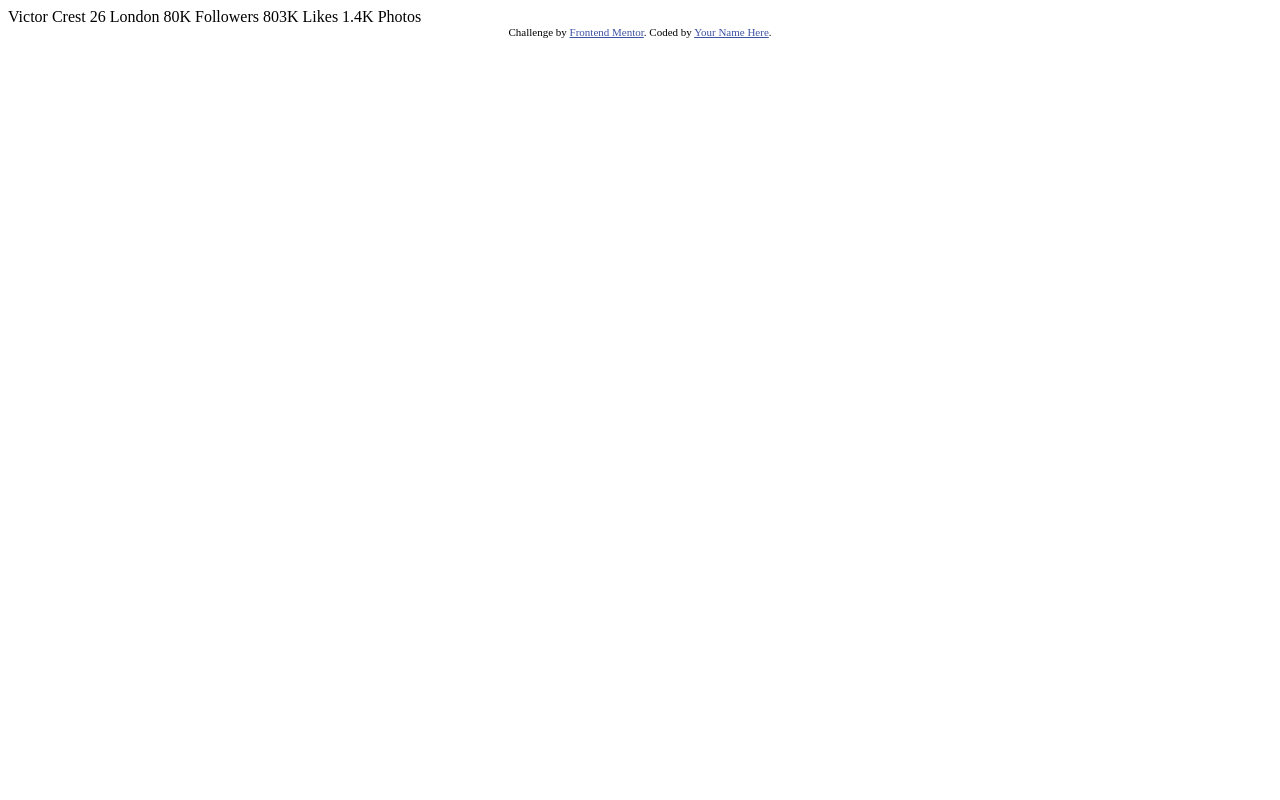
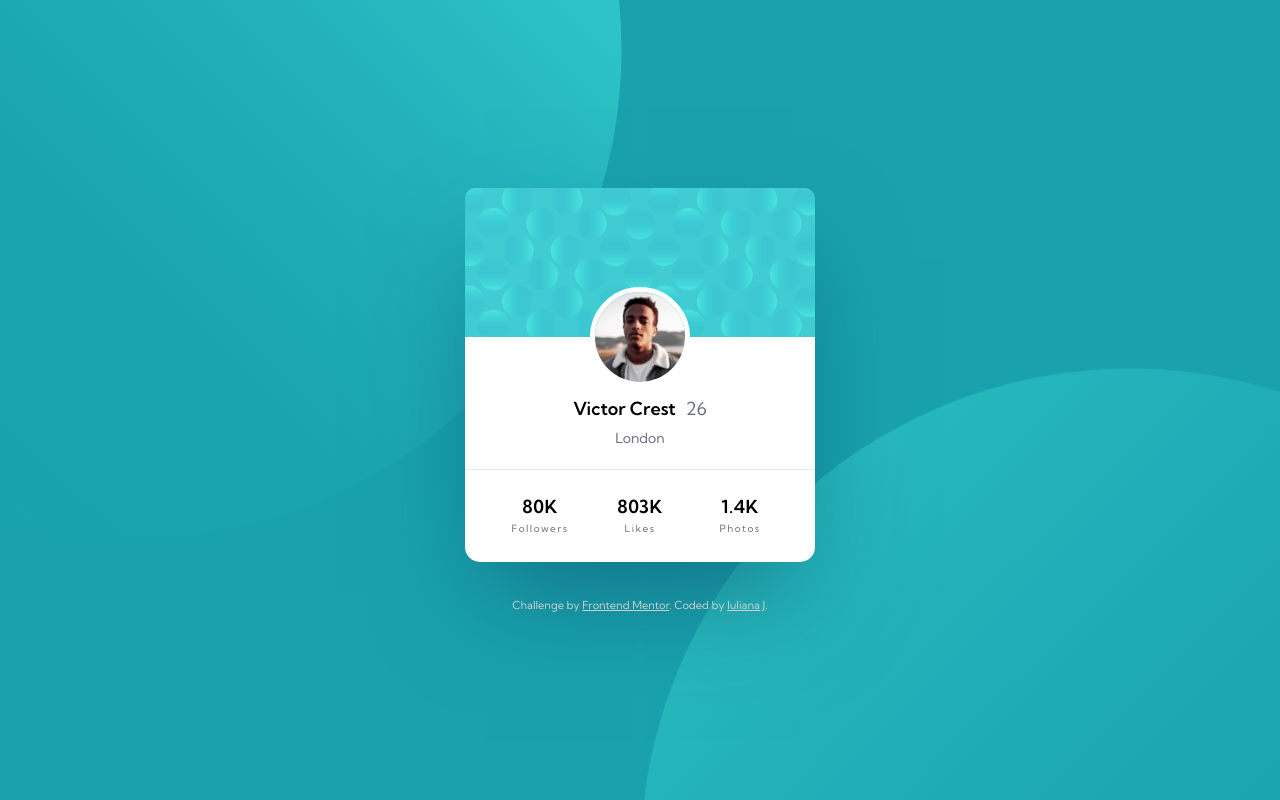
Before and after one commit to IulianaJ/profile-card-component, a plain HTML site: page index.html in a window 1280 px wide. Drawn offline with Linux system fonts and the light colour scheme.

Commit message:
Added the structure and the styles for profile card component

```diff
--- a/index.html
+++ b/index.html
@@ -1,35 +1,53 @@
 <!DOCTYPE html>
 <html lang="en">
   <head>
-  <meta charset="UTF-8">
-  <meta name="viewport" content="width=device-width, initial-scale=1.0"> <!-- displays site properly based on user's device -->
-
-  <link rel="icon" type="image/png" sizes="32x32" href="./images/favicon-32x32.png">
-
+    <meta charset="UTF-8" />
+    <meta name="viewport" content="width=device-width, initial-scale=1.0" />
+    <link
+      rel="icon"
+      type="image/png"
+      sizes="32x32"
+      href="./images/favicon-32x32.png"
+    />
+    <link rel="stylesheet" href="styles.css" />
     <title>Frontend Mentor | Profile card component</title>
-
-  <!-- Feel free to remove these styles or customise in your own stylesheet 👍 -->
-  <style>
-    .attribution { font-size: 11px; text-align: center; }
-    .attribution a { color: hsl(228, 45%, 44%); }
-  </style>
   </head>
   <body>
-  Victor Crest
-  26
-  London
-
-  80K
-  Followers
-
-  803K
-  Likes
-
-  1.4K
-  Photos
-  <div class="attribution">
-    Challenge by <a href="https://www.frontendmentor.io?ref=challenge" target="_blank">Frontend Mentor</a>.
-    Coded by <a href="#">Your Name Here</a>.
+    <section class="container">
+      <div class="card">
+        <div class="header"></div>
+        <div class="body">
+          <div class="profile-picture">
+            <img
+              src="./images/image-victor.jpg"
+              alt="Profile picture"
+              class="picture"
+            />
           </div>
+          <span class="name">Victor Crest<span class="age">26</span></span>
+          <h4 class="city">London</h4>
+        </div>
+        <div class="footer">
+          <div class="stats">
+            <h4 class="count">80K</h4>
+            <span class="summary">Followers</h5>
+          </div>
+          <div class="stats">
+            <h4 class="count">803K</h4>
+            <span class="summary">Likes</h5>
+          </div>
+          <div class="stats">
+            <h4 class="count">1.4K</h4>
+            <span class="summary">Photos</h5>
+          </div>
+        </div>
+      </div>
+    </section>
+    <footer class="attribution">
+      Challenge by
+      <a href="https://www.frontendmentor.io?ref=challenge" target="_blank"
+        >Frontend Mentor</a
+      >. Coded by <a href="#">Iuliana J</a>.
+    </footer>
   </body>
 </html>
--- /dev/null
+++ b/styles.css
@@ -0,0 +1,126 @@
+@import url("https://fonts.googleapis.com/css2?family=Kumbh+Sans:wght@400;600&family=Outfit:wght@400;700&display=swap");
+
+* {
+  margin: 0;
+  padding: 0;
+  box-sizing: border-box;
+}
+
+:root {
+  --dark-cyan: hsl(185, 75%, 39%);
+  --very-dark-desaturated-blue: hsl(229, 23%, 23%);
+  --dark-grayish-blue: hsl(227, 10%, 46%);
+  --dark-gray: hsl(0, 0%, 59%);
+}
+
+html {
+  font-size: 62.5%;
+}
+
+body {
+  font-family: "Kumbh Sans", sans-serif;
+  font-size: 1.8rem;
+  display: flex;
+  flex-direction: column;
+  justify-content: center;
+  align-items: center;
+  min-height: 100vh;
+  gap: 2em;
+  background-color: var(--dark-cyan);
+  background: url("images/bg-pattern-top.svg"),
+    url("images/bg-pattern-bottom.svg"), var(--dark-cyan);
+  background-repeat: no-repeat, no-repeat;
+  background-position: top -55vh right 51.4vw, top 46vh left 50vw;
+}
+
+.card {
+  width: 35rem;
+  height: 37.4rem;
+  background: #ffffff;
+  border-radius: 1.5rem;
+  box-shadow: 0px 50px 100px -20px rgba(8, 70, 94, 0.504835);
+  text-align: center;
+}
+
+.header {
+  width: 35rem;
+  height: 14.9rem;
+  background-image: url("./images/bg-pattern-card.svg");
+  background-size: cover;
+  border-radius: 1rem 1rem 0rem 0rem;
+}
+
+.profile-picture {
+  width: 10rem;
+  height: 10rem;
+  margin: -5rem auto 1rem;
+}
+
+.picture {
+  width: 100%;
+  border-radius: 50%;
+  border: 0.5rem solid #fff;
+  height: auto;
+  display: block;
+}
+
+.body {
+  padding: 0 2rem 2.2rem;
+}
+
+.name {
+  font-weight: 600;
+}
+
+.age {
+  margin-left: 1rem;
+}
+
+.age,
+.city,
+.summary {
+  font-weight: 400;
+  color: var(--dark-grayish-blue);
+}
+
+.city {
+  font-size: 1.4rem;
+  margin-top: 1rem;
+  line-height: 17px;
+}
+
+.footer {
+  display: flex;
+  justify-content: space-evenly;
+  border-top: 1px solid #e8e9ec;
+  padding: 0 2.5rem;
+}
+
+.stats {
+  flex: 1;
+  height: 9rem;
+  display: flex;
+  flex-direction: column;
+  justify-content: center;
+  align-items: center;
+}
+
+.count {
+  margin-bottom: 0.4rem;
+  letter-spacing: 0.5px;
+}
+
+.summary {
+  font-size: 1rem;
+  letter-spacing: 1.5px;
+}
+
+.attribution {
+  font-size: 1.1rem;
+  text-align: center;
+  color: hsl(0, 1%, 81%);
+}
+
+.attribution a {
+  color: hsl(0, 1%, 81%);
+}
```
Lines whose indentation alone changed are shown as unchanged.
